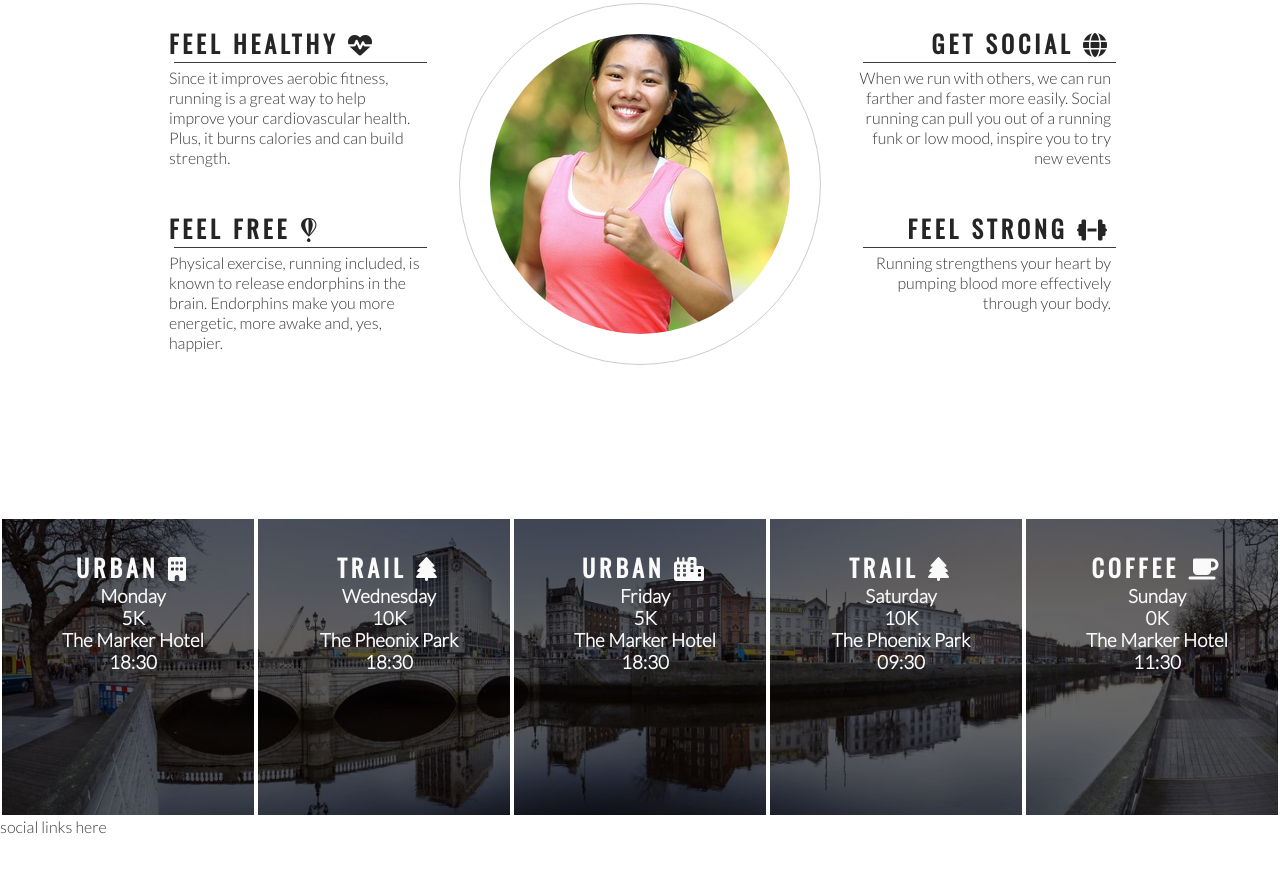
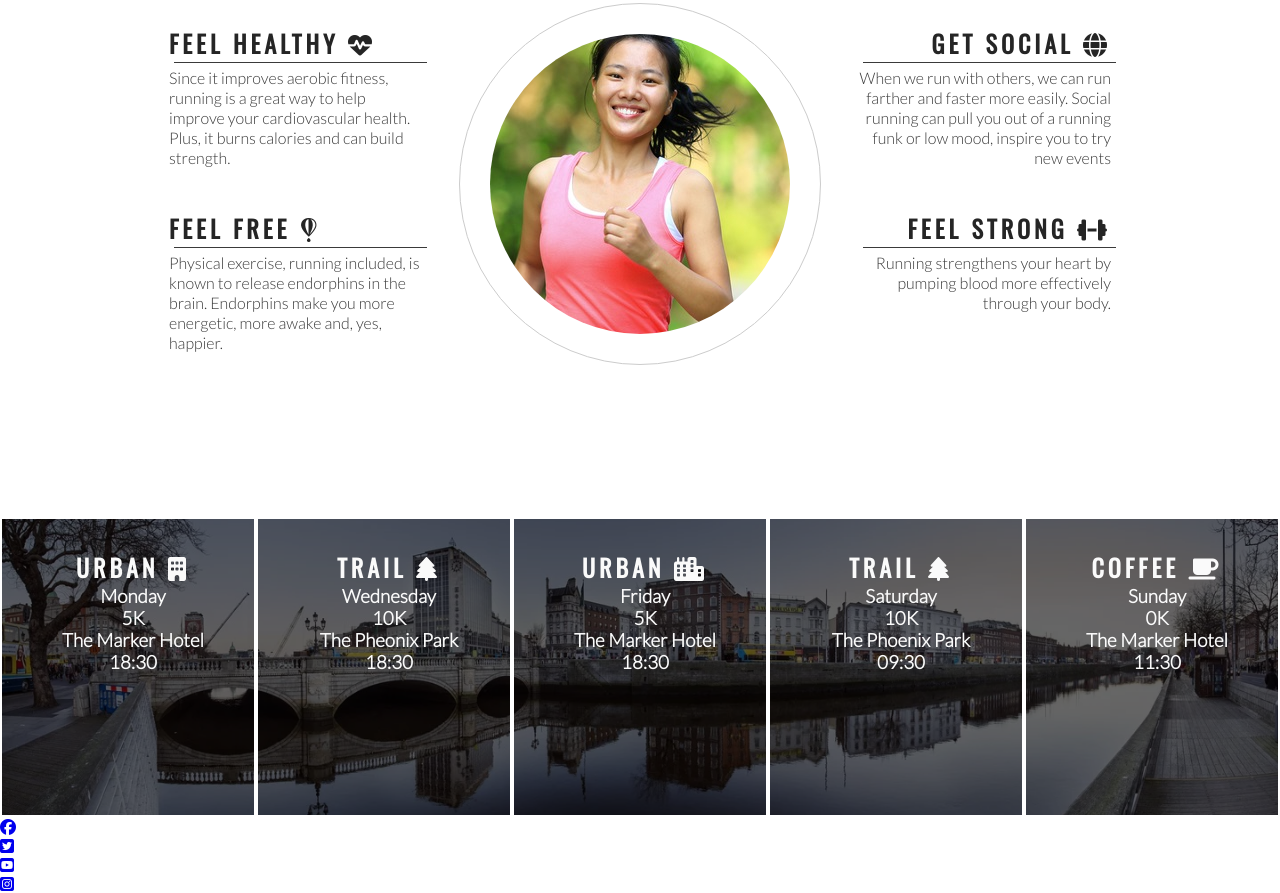
Before and after one commit to SteveAlsamarae/LoveRunning-CodeInstitute, a plain HTML site: page index.html in a window 1280 px wide. Shown: the part 778-1671 px from the top of the page. Before the commit the page ends 1614 px from the top, so only its background shows below. Drawn offline with nearby package versions, Linux system fonts and the light colour scheme.

Commit message:
Add social media icons to footer

```diff
--- a/index.html
+++ b/index.html
@@ -116,7 +116,20 @@
         </div>
     </section>
     <footer>
-        social links here
+        <ul>
+            <li>
+                <a href="https://facebook.com" target="_blank" rel="noopener" aria-label="Visit our Facebook page (Opens in a new tab)"><i class="fab fa-facebook"></i></a>
+            </li>
+            <li>
+                <a href="https://twitter.com" target="_blank" rel="noopener" aria-label="Visit our Twitter page (Opens in a new tab)"><i class="fab fa-twitter-square"></i></a>
+            </li>
+            <li>
+                <a href="https://youtube.com" target="_blank" rel="noopener" aria-label="Visit our Youtube page (Opens in a new tab)"><i class="fab fa-youtube-square"></i></a>
+            </li>
+            <li>
+                <a href="https://instagram.com" target="_blank" rel="noopener" aria-label="Visit our Instagram page (Opens in a new tab)"><i class="fab fa-instagram-square"></i></a>
+            </li>
+        </ul>
     </footer>
 
     <!-- font awesome script -->
```
